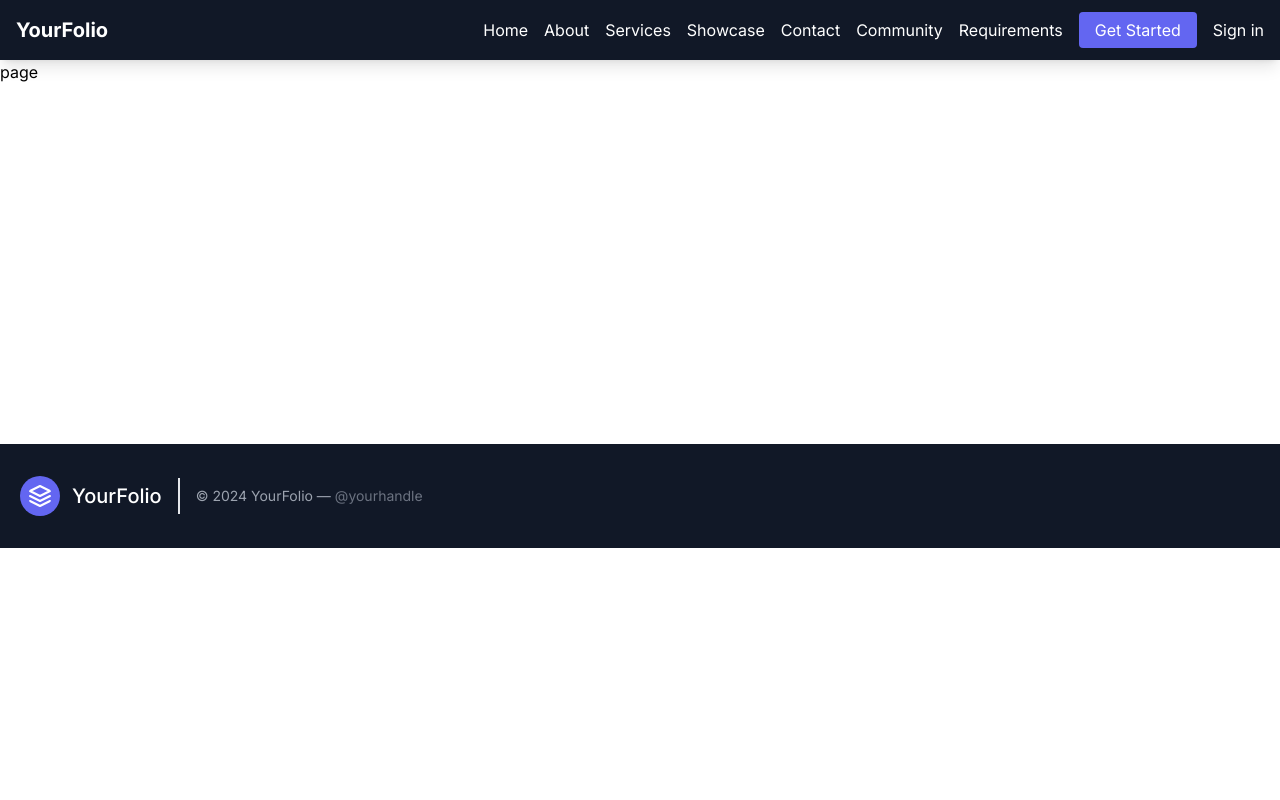
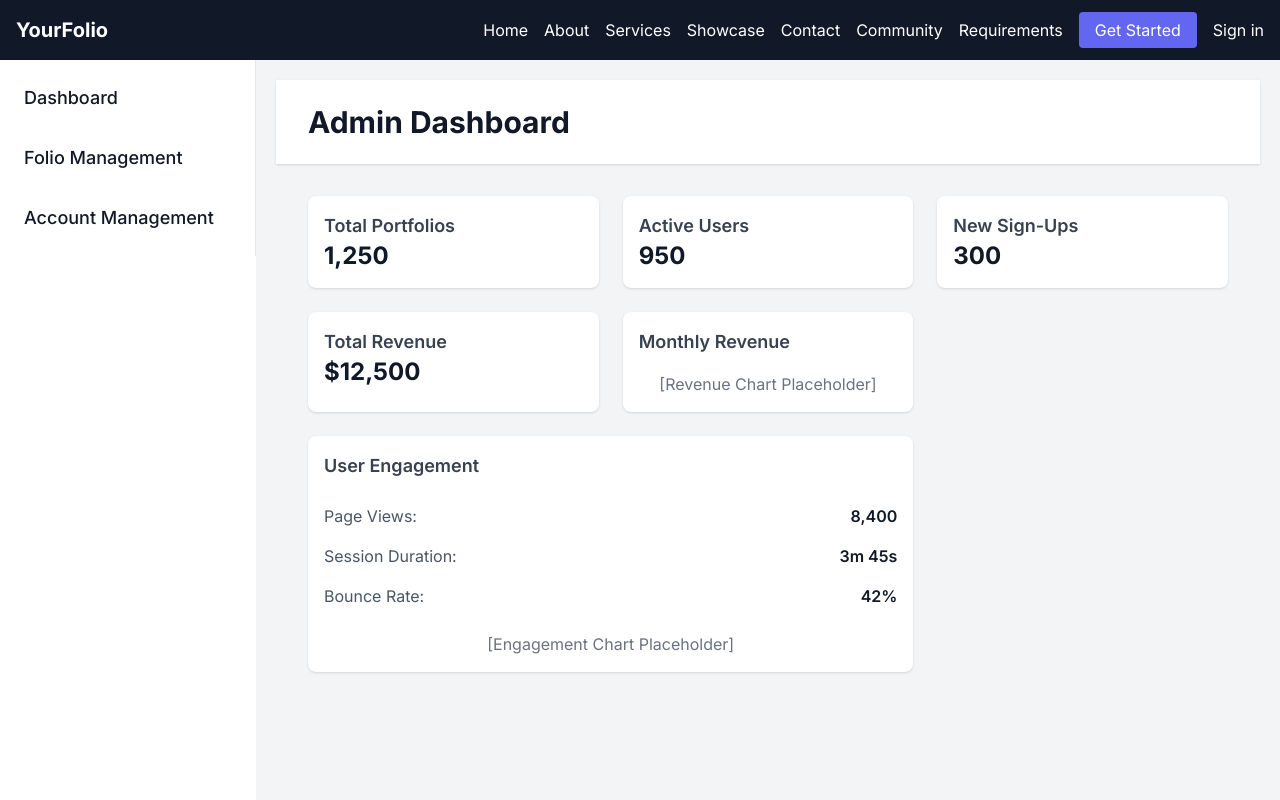
Before and after one commit to kanhaiyasuthar0/your-folio, a Next.js app: page /admin/dashboard in a window 1280 px wide. Shown: the top 800 px of the page. Built offline with nearby package versions, Linux system fonts and the light colour scheme; no server answers.

Commit message:
ADD: added real data and some routes

```diff
--- /dev/null
+++ b/app/(ui)/admin/account/page.tsx
@@ -0,0 +1,5 @@
+const Account = () => {
+  return <div>Account</div>;
+};
+
+export default Account;
--- a/app/(ui)/admin/dashboard/page.tsx
+++ b/app/(ui)/admin/dashboard/page.tsx
@@ -1,7 +1,81 @@
 import React from "react";
 
-const page = () => {
-  return <div>page</div>;
+const Dashboard = () => {
+  // Dummy data for demonstration
+  const statsData = [
+    { label: "Total Portfolios", value: "1,250" },
+    { label: "Active Users", value: "950" },
+    { label: "New Sign-Ups", value: "300" },
+    { label: "Total Revenue", value: "$12,500" },
+  ];
+
+  const revenueData = [
+    { month: "Jan", revenue: 1000 },
+    { month: "Feb", revenue: 1500 },
+    { month: "Mar", revenue: 1300 },
+    // Add more months as needed
+  ];
+
+  const userEngagementData = [
+    { metric: "Page Views", value: "8,400" },
+    { metric: "Session Duration", value: "3m 45s" },
+    { metric: "Bounce Rate", value: "42%" },
+  ];
+
+  return (
+    <div className="min-h-screen bg-gray-100 p-5">
+      <header className="bg-white shadow mb-8">
+        <div className="max-w-7xl mx-auto py-6 px-4 sm:px-6 lg:px-8">
+          <h1 className="text-3xl font-bold text-gray-900">Admin Dashboard</h1>
+        </div>
+      </header>
+      <main>
+        <div className="max-w-7xl mx-auto sm:px-6 lg:px-8">
+          <div className="grid grid-cols-1 md:grid-cols-2 lg:grid-cols-3 gap-6">
+            {/* Quick Stats */}
+            {statsData.map((stat) => (
+              <div key={stat.label} className="p-4 bg-white rounded-lg shadow">
+                <h2 className="text-lg font-semibold text-gray-700">
+                  {stat.label}
+                </h2>
+                <p className="text-2xl font-bold text-gray-900">{stat.value}</p>
+              </div>
+            ))}
+            {/* Revenue Chart Placeholder */}
+            <div className="md:col-span-2 lg:col-span-1 p-4 bg-white rounded-lg shadow">
+              <h2 className="text-lg font-semibold text-gray-700 mb-4">
+                Monthly Revenue
+              </h2>
+              {/* Replace this div with your actual chart component */}
+              <div className="text-center text-gray-500">
+                [Revenue Chart Placeholder]
+              </div>
+            </div>
+            {/* User Engagement Placeholder */}
+            <div className="md:col-span-2 lg:col-span-2 p-4 bg-white rounded-lg shadow">
+              <h2 className="text-lg font-semibold text-gray-700 mb-4">
+                User Engagement
+              </h2>
+              <ul>
+                {userEngagementData.map((data) => (
+                  <li key={data.metric} className="flex justify-between py-2">
+                    <span className="text-gray-600">{data.metric}:</span>
+                    <span className="font-semibold text-gray-900">
+                      {data.value}
+                    </span>
+                  </li>
+                ))}
+              </ul>
+              {/* Additional placeholder for visual engagement data */}
+              <div className="mt-4 text-center text-gray-500">
+                [Engagement Chart Placeholder]
+              </div>
+            </div>
+          </div>
+        </div>
+      </main>
+    </div>
+  );
 };
 
-export default page;
+export default Dashboard;
--- a/app/(ui)/admin/folio/add/page.tsx
+++ b/app/(ui)/admin/folio/add/page.tsx
@@ -1,5 +1,8 @@
 // "use client";
 import { submitFolio } from "@/actions/submitFolio.action";
+import { currentUser } from "@clerk/nextjs/server";
+import { revalidatePath } from "next/cache";
+import { redirect } from "next/navigation";
 
 import React, { FormEvent } from "react";
 
@@ -7,6 +10,10 @@ const AddFolio = async () => {
   async function submitAction(formData: FormData) {
     "use server";
     await submitFolio(formData);
+    revalidatePath("/showcase");
+    // revalidatePath(`/showcase/folioUsers/`);
+    revalidatePath("/admin/folio");
+    redirect("/admin/folio");
   }
 
   return (
--- /dev/null
+++ b/app/(ui)/admin/layout.tsx
@@ -0,0 +1,82 @@
+import type { Metadata } from "next";
+import { Inter } from "next/font/google";
+import Link from "next/link";
+// import "./globals.css";
+
+const inter = Inter({ subsets: ["latin"] });
+
+// export const metadata: Metadata = {
+//   title: "Your-Folio",
+//   description: "Your Folio App lets you showcase your real ability",
+// };
+
+export const metadata: Metadata = {
+  title: "Your Folio",
+  description:
+    "Your Folio is your gateway to showcasing creativity and professionalism through a personalized portfolio. Our platform enables artists, designers, writers, and professionals from all industries to build and share their work with a global audience. Experience the simplicity of creating a stunning online presence, supported by our cutting-edge technology and community-driven insights.",
+  openGraph: {
+    type: "website",
+    url: process.env.BASE_URL,
+    title: "Your Folio - Showcase Your Creativity and Professionalism",
+    description:
+      "Your Folio empowers professionals and creatives to build and share their portfolio with the world. Discover a community-driven platform that blends simplicity with powerful technology, designed to elevate your online presence.",
+    siteName: "Your Folio",
+    images: [
+      {
+        url: `${process.env.BASE_URL}/opengraph-image.jpg`, // Ensure to replace '/og-image.jpg' with the actual path to your preferred Open Graph image
+        width: 1200,
+        height: 630,
+        alt: "Your Folio - Elevate Your Online Presence",
+      },
+    ],
+  },
+};
+
+export default function AdminPageLayout({
+  children,
+}: Readonly<{
+  children: React.ReactNode;
+}>) {
+  return (
+    <>
+      {/* <main className="min-h-96">{}</main> */}
+
+      <section style={{ display: "flex", justifyContent: "space-between" }}>
+        <div style={{ flex: 0.5 }}>
+          <aside className="w-64 border-r bg-white">
+            <div className="flex flex-col space-y-4 p-4">
+              <>
+                <Link
+                  href="/admin/dashboard"
+                  className="text-lg font-medium text-gray-900 hover:bg-gray-100 p-2 rounded"
+                >
+                  Dashboard
+                </Link>
+              </>
+              <>
+                <Link
+                  href="/admin/folio"
+                  className="text-lg font-medium text-gray-900 hover:bg-gray-100 p-2 rounded"
+                >
+                  Folio Management
+                </Link>
+              </>
+              <>
+                <Link
+                  href="/admin/account"
+                  className="text-lg font-medium text-gray-900 hover:bg-gray-100 p-2 rounded"
+                >
+                  Account Management
+                </Link>
+              </>
+              {/* Add more links as needed */}
+            </div>
+          </aside>
+        </div>
+        <div style={{ flex: 2 }}>{children}</div>
+      </section>
+      {/* <section> {} </section>
+      <section></section> */}
+    </>
+  );
+}
--- a/components/admin/HomePage.tsx
+++ b/components/admin/HomePage.tsx
@@ -5,35 +5,6 @@ const AdminHomePage = () => {
   return (
     <div className="min-h-screen flex bg-gray-50">
       {/* Sidebar */}
-      <aside className="w-64 border-r bg-white">
-        <div className="flex flex-col space-y-4 p-4">
-          <>
-            <Link
-              href="/admin/dashboard"
-              className="text-lg font-medium text-gray-900 hover:bg-gray-100 p-2 rounded"
-            >
-              Dashboard
-            </Link>
-          </>
-          <>
-            <Link
-              href="/admin/folio"
-              className="text-lg font-medium text-gray-900 hover:bg-gray-100 p-2 rounded"
-            >
-              Folio Management
-            </Link>
-          </>
-          <>
-            <Link
-              href="/admin/account"
-              className="text-lg font-medium text-gray-900 hover:bg-gray-100 p-2 rounded"
-            >
-              Account Management
-            </Link>
-          </>
-          {/* Add more links as needed */}
-        </div>
-      </aside>
 
       {/* Main Content */}
       <main className="flex-1 p-6">
--- a/components/navbar/Navbar.tsx
+++ b/components/navbar/Navbar.tsx
@@ -28,9 +28,11 @@ const Navbar = () => {
               </span>
             </Link>
           )}
+          {!isSignedIn && !user && (
             <Link href="/">
               <span className="hover:text-indigo-500 cursor-pointer">Home</span>
             </Link>
+          )}
           <Link href="/about">
             <span className="hover:text-indigo-500 cursor-pointer">About</span>
           </Link>
@@ -59,11 +61,13 @@ const Navbar = () => {
               Requirements
             </span>
           </Link>
+          {!isSignedIn && !user && (
             <Link href="/admin">
               <span className="px-4 py-2 rounded bg-indigo-500 hover:bg-indigo-600 text-white cursor-pointer">
                 Get Started
               </span>
             </Link>
+          )}
           <SignedOut>
             <SignInButton />
           </SignedOut>
--- a/package.json
+++ b/package.json
@@ -18,6 +18,7 @@
     "bcryptjs": "^2.4.3",
     "class-variance-authority": "^0.7.0",
     "clsx": "^2.1.0",
+    "date-fns": "^3.4.0",
     "framer-motion": "^11.0.8",
     "jsonwebtoken": "^9.0.2",
     "lucide-react": "^0.354.0",
```
Also changed, not shown: app/(ui)/admin/folio/page.tsx (+83 -22 lines), app/(ui)/showcase/page.tsx (+80 -74 lines), 1 other file (tests, documents, lock files or other folders). Lines whose indentation alone changed are shown as unchanged.
